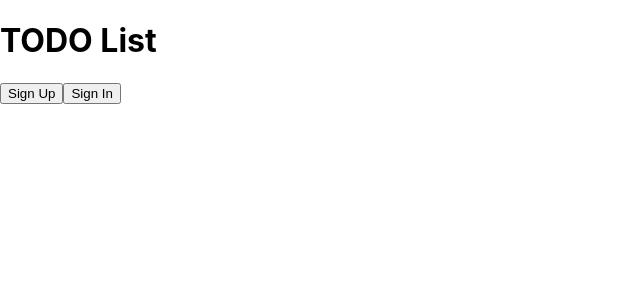
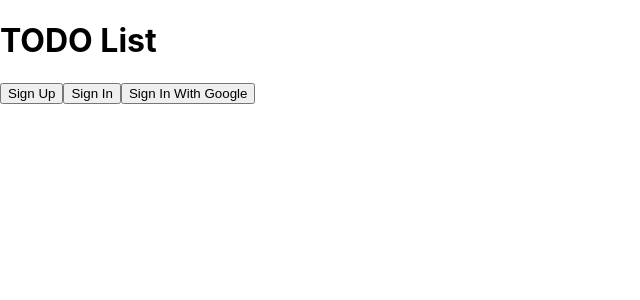
Before and after one commit to CommandShiftHQ/react-recap-oct21, a React (Create React App) app: page / in a window 1280 px wide. Shown: the top 300 px of the page, without its empty margins (0-640 px from the left). Built offline with nearby package versions, Linux system fonts and the light colour scheme; no server answers.

Commit message:
feat: add sign in with google provider

```diff
--- a/src/components/AuthenticationMethod.js
+++ b/src/components/AuthenticationMethod.js
@@ -2,9 +2,11 @@ import { useState } from 'react';
 
 import SignUp from './SignUp';
 import SignIn from './SignIn';
+import { useAuthentication } from '../providers/Authentication';
 
 const AuthenticationMethod = () => {
   const [authMethod, setAuthMethod] = useState();
+  const { signInWithGoogle } = useAuthentication();
 
   const handleClick = (method) => {
     setAuthMethod(method);
@@ -15,6 +17,7 @@ const AuthenticationMethod = () => {
       <>
         <button onClick={() => handleClick('sign-up')}>Sign Up</button>
         <button onClick={() => handleClick('sign-in')}>Sign In</button>
+        <button onClick={() => signInWithGoogle()}>Sign In With Google</button>
       </>
     );
   }
--- a/src/components/Header.js
+++ b/src/components/Header.js
@@ -4,6 +4,10 @@ import SignOut from './SignOut';
 
 const Header = () => {
   const { currentUser } = useAuthentication();
+
+  if (currentUser === undefined) {
+    return null;
+  }
 
   return (
     <>
--- a/src/providers/Authentication.js
+++ b/src/providers/Authentication.js
@@ -3,6 +3,8 @@ import {
   getAuth,
   createUserWithEmailAndPassword,
   signInWithEmailAndPassword,
+  signInWithPopup,
+  GoogleAuthProvider,
 } from 'firebase/auth';
 
 import { app } from '../firebase';
@@ -25,6 +27,11 @@ export const AuthenticationProvider = ({ children }) => {
     return auth.signOut();
   };
 
+  const signInWithGoogle = () => {
+    const provider = new GoogleAuthProvider();
+    return signInWithPopup(auth, provider);
+  };
+
   useEffect(() => {
     auth.onAuthStateChanged((user) => {
       setCurrentUser(user);
@@ -36,6 +43,7 @@ export const AuthenticationProvider = ({ children }) => {
     signUp,
     signIn,
     signOut,
+    signInWithGoogle,
   };
 
   return (
```
